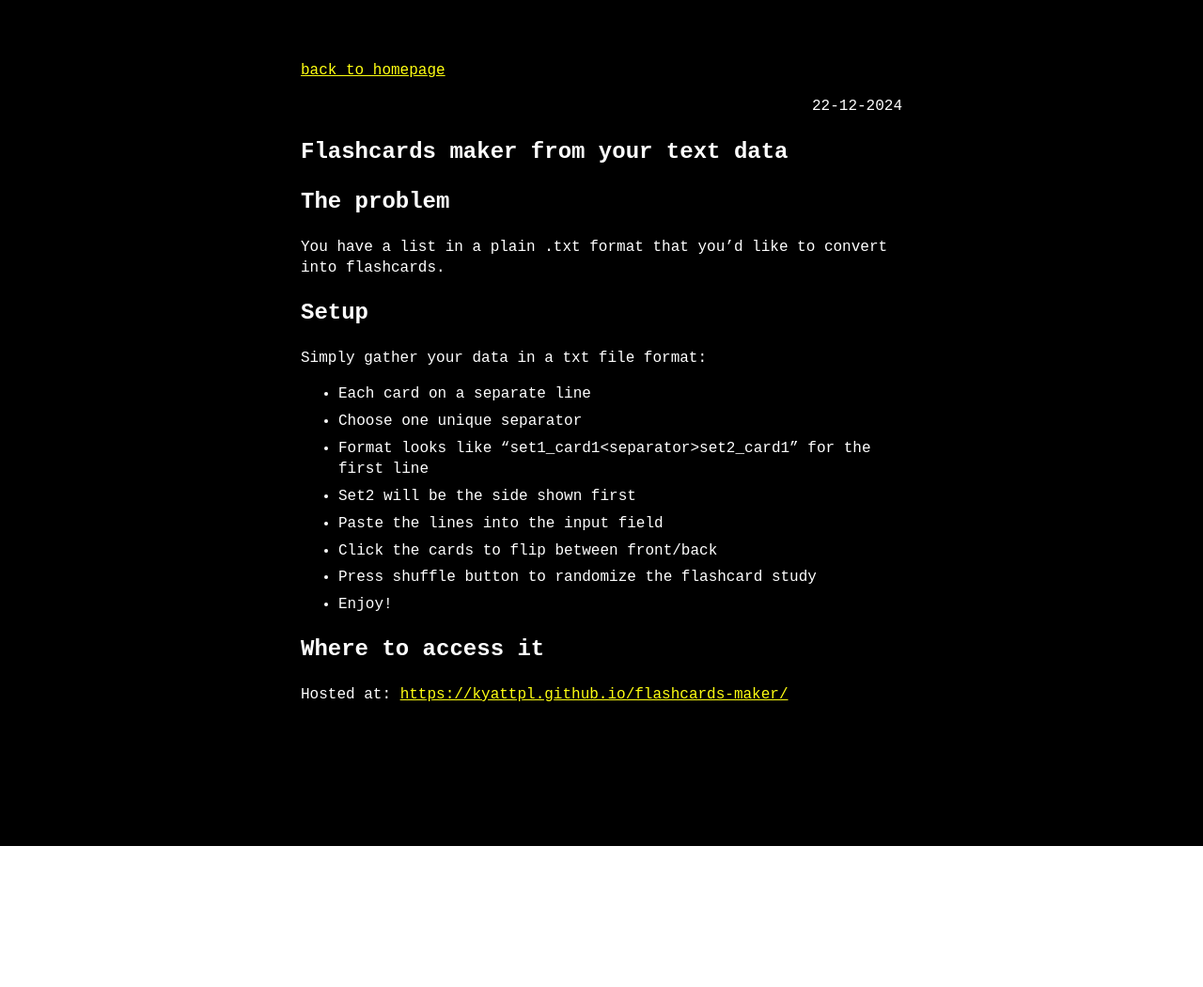
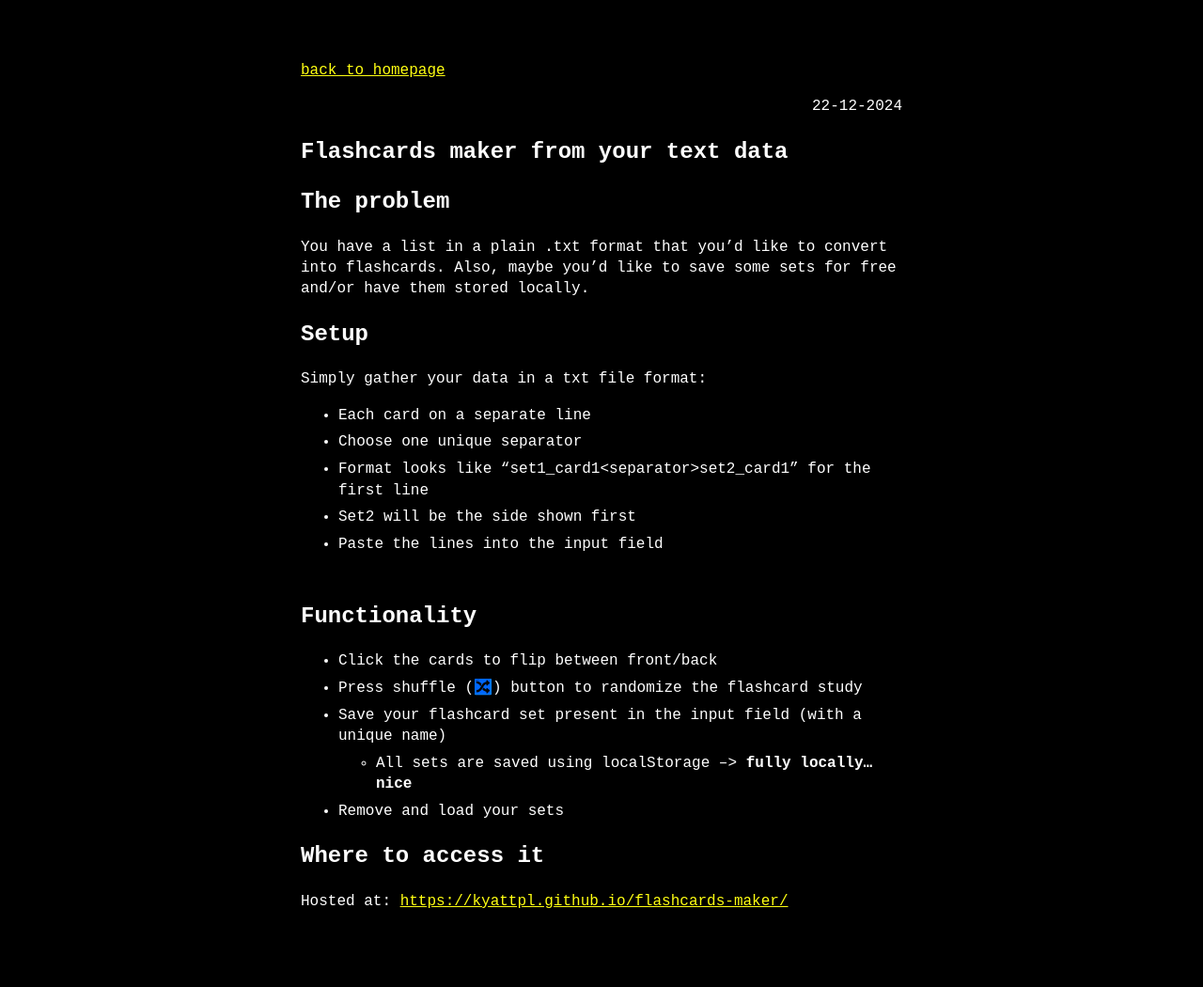
Before and after one commit to KyattPL/kyattpl.github.io, a Jekyll site: the page built from _posts/2024-12-22-flashcards-maker.md, in a window 1280 px wide. Shown: the whole page at 94% size. Built offline with Jekyll 4.4.1, drawn with Linux system fonts in a browser that asks for light colours; before the commit the page ends 900 px from its top, so only the background shows below that.

Commit message:
Updated flashcards-maker post

```diff
--- a/_posts/2024-12-22-flashcards-maker.md
+++ b/_posts/2024-12-22-flashcards-maker.md
@@ -6,19 +6,23 @@ category: generic
 
 # The problem
 You have a list in a plain .txt format that you'd like to convert into flashcards.
+Also, maybe you'd like to save some sets for free and/or have them stored locally.
 
 # Setup
-
 Simply gather your data in a txt file format:
-
 - Each card on a separate line
 - Choose one unique separator
 - Format looks like "set1_card1\<separator\>set2_card1" for the first line
 - Set2 will be the side shown first
 - Paste the lines into the input field
+
+## Functionality
+
 - Click the cards to flip between front/back
-- Press shuffle button to randomize the flashcard study
-- Enjoy!
+- Press shuffle (🔀) button to randomize the flashcard study
+- Save your flashcard set present in the input field (with a unique name)
+    - All sets are saved using localStorage --> **fully locally... nice**
+- Remove and load your sets
 
 # Where to access it
 Hosted at: [https://kyattpl.github.io/flashcards-maker/](https://kyattpl.github.io/flashcards-maker/)
```
